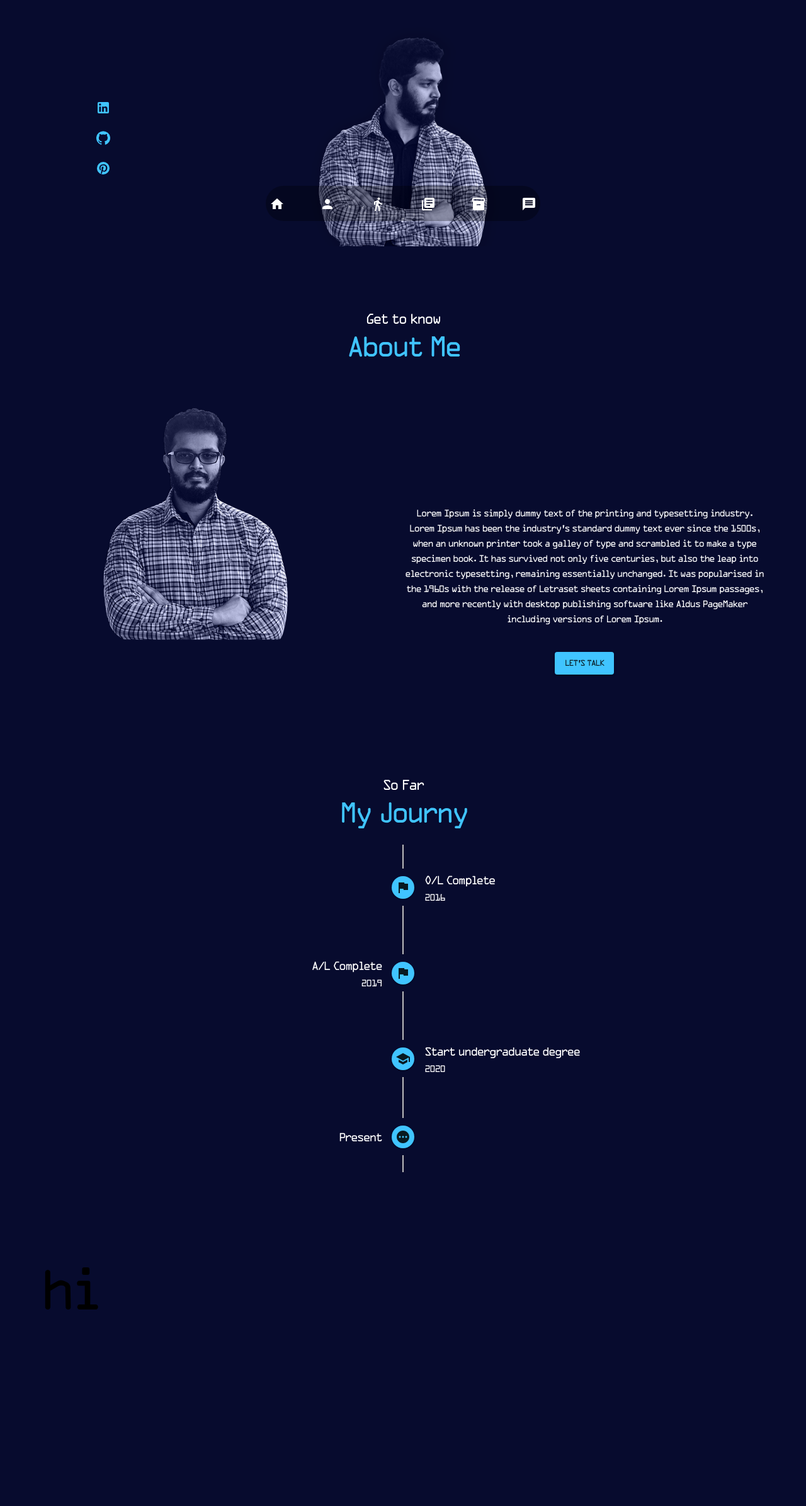
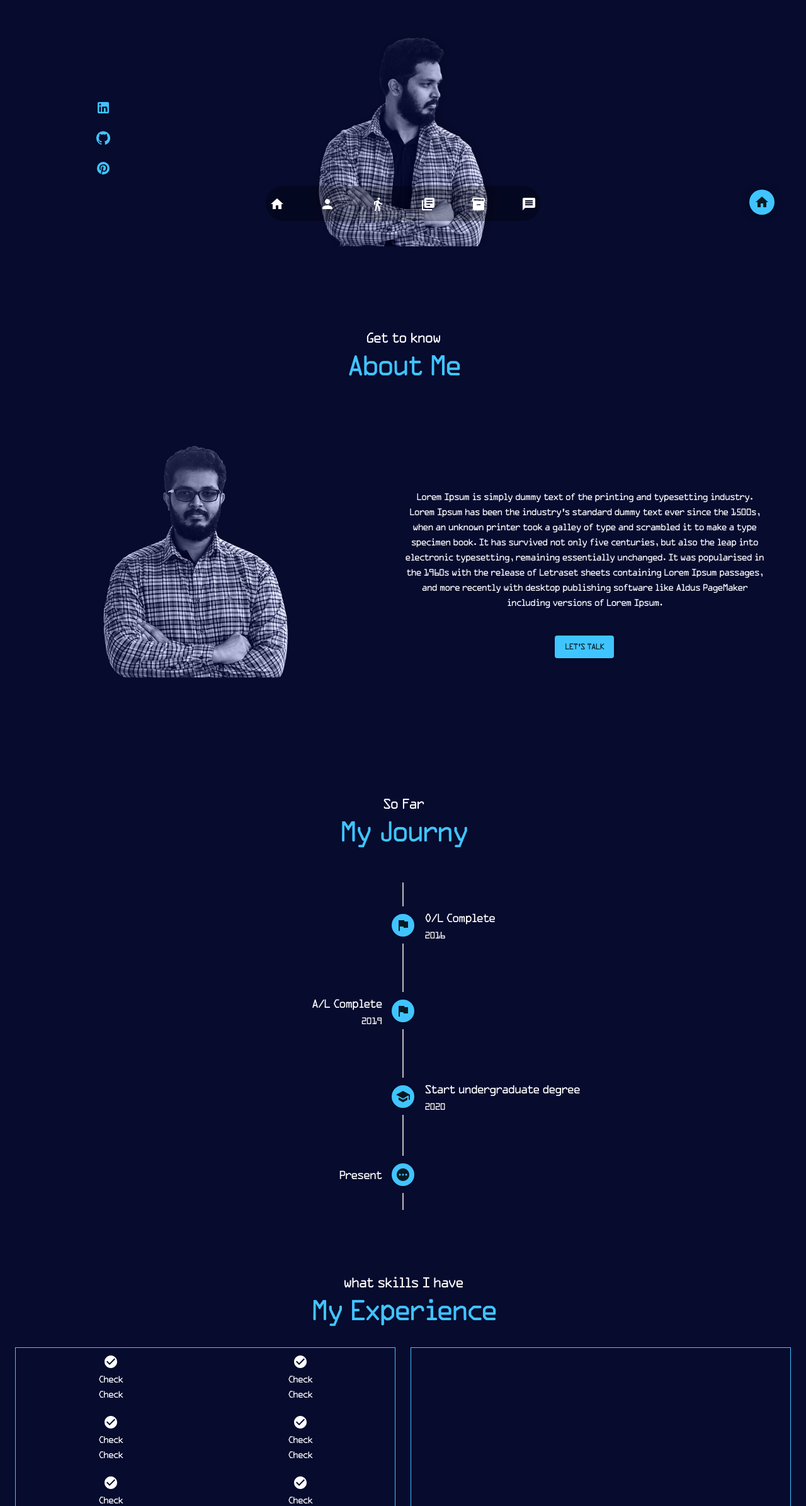
Before and after one commit to heshanm27/portfolio-, a React (Create React App) app: page / in a window 1280 px wide. Shown: the part 409-2800 px from the top of the page at 63% size. Built offline with nearby package versions, Linux system fonts and the light colour scheme.

Commit message:
experinevce page

```diff
--- a/src/App.tsx
+++ b/src/App.tsx
@@ -16,12 +16,14 @@ import Protfolio from "./pages/Portfolio/Protfolio";
 import Contact from "./pages/Contact/Contact";
 import Footer from "./pages/Footer/Footer";
 import HomeIcon from "@mui/icons-material/Home";
-import ArrowUpwardIcon from "@mui/icons-material/ArrowUpward";
+import ArrowDownwardIcon from "@mui/icons-material/ArrowDownward";
 
 import { motion } from "framer-motion";
-import { useInView } from "react-intersection-observer";
+import { useInView, InView } from "react-intersection-observer";
+import { useEffect, useState } from "react";
 function App() {
-  const { ref, inView } = useInView();
+  const { ref, inView: View } = useInView();
+  const [value, setValue] = useState(false);
   let theme = createTheme({
     typography: {
       fontFamily: "STALKER1",
@@ -42,16 +44,25 @@ function App() {
     right: 50,
   };
 
-  const handleOnClick = () => {
-    window.scrollTo(0, document.body.scrollHeight);
+  const handleOnClick = (val: boolean) => {
+    if (!val) {
+      window.scrollTo(0, document.body.scrollHeight);
+    } else if (val) {
+      const violation = document.getElementById("home");
+      window.scrollTo({
+        top: violation!.offsetTop,
+        behavior: "smooth",
+      });
+    }
   };
 
+  useEffect(() => {});
   theme = responsiveFontSizes(theme);
   const matches = useMediaQuery(theme.breakpoints.down("md"));
   return (
     <div>
       <ThemeProvider theme={theme}>
-        <div ref={ref}>
+        <div>
           <Home />
         </div>
         <About />
@@ -59,7 +70,10 @@ function App() {
         <Experience />
         <Protfolio />
         <Contact />
-        <Footer />
+
+        <InView as="div" onChange={(inView, entry) => setValue(inView)}>
+          <Footer />
+        </InView>
         <Box
           sx={[
             {
@@ -77,18 +91,18 @@ function App() {
         </Box>
         <motion.div
           animate={{
-            display: inView ? "none" : "block",
-            opacity: !inView ? 1 : 0,
+            display: View ? "none" : "block",
+            opacity: !View ? 1 : 0,
           }}
         >
           <Fab
             sx={fabStyle}
             color="primary"
             aria-label="add"
-            onClick={handleOnClick}
+            onClick={() => handleOnClick(value)}
             size="small"
           >
-            <ArrowUpwardIcon />
+            {value ? <HomeIcon /> : <ArrowDownwardIcon />}
           </Fab>
         </motion.div>
       </ThemeProvider>
--- a/src/components/Titles/Titles.tsx
+++ b/src/components/Titles/Titles.tsx
@@ -9,7 +9,7 @@ export default function Titles(props: prop) {
   const theme = useTheme();
   const matches = useMediaQuery(theme.breakpoints.down("md"));
   return (
-    <Box>
+    <Box sx={{ padding: "30px" }}>
       <Stack direction="row" justifyContent="center">
         <Typography variant="h5" alignItems="center" color="white">
           {props.subTitle}
--- a/src/pages/About/index.tsx
+++ b/src/pages/About/index.tsx
@@ -49,7 +49,7 @@ export default function About() {
                 textAlign={"center"}
                 alignItems="center"
                 color="white"
-                sx={{ marginTop: "25%" }}
+                sx={{ marginTop: "10%" }}
               >
                 Lorem Ipsum is simply dummy text of the printing and typesetting
                 industry. Lorem Ipsum has been the industry's standard dummy
--- a/src/pages/Experience/Experiene.tsx
+++ b/src/pages/Experience/Experiene.tsx
@@ -1,14 +1,80 @@
-import { Container, Typography } from "@mui/material";
-import React from "react";
+import { Box, Container, Grid, Typography } from "@mui/material";
+
+import Titles from "../../components/Titles/Titles";
+import CheckCircleIcon from "@mui/icons-material/CheckCircle";
+
+const webdev = [
+  { icon: <CheckCircleIcon />, title: "Check", subTitle: "Check" },
+  { icon: <CheckCircleIcon />, title: "Check", subTitle: "Check" },
+  { icon: <CheckCircleIcon />, title: "Check", subTitle: "Check" },
+  { icon: <CheckCircleIcon />, title: "Check", subTitle: "Check" },
+  { icon: <CheckCircleIcon />, title: "Check", subTitle: "Check" },
+  { icon: <CheckCircleIcon />, title: "Check", subTitle: "Check" },
+  { icon: <CheckCircleIcon />, title: "Check", subTitle: "Check" },
+  { icon: <CheckCircleIcon />, title: "Check", subTitle: "Check" },
+  { icon: <CheckCircleIcon />, title: "Check", subTitle: "Check" },
+  { icon: <CheckCircleIcon />, title: "Check", subTitle: "Check" },
+];
 
 export default function Experience() {
   return (
-    <div
-      id="experience"
-      style={{ backgroundColor: "#070B2E", height: "100vh" }}
-    >
-      <Container>
-        <Typography variant="h1">hi</Typography>
+    <div id="experience" style={{ backgroundColor: "#070B2E" }}>
+      <Container maxWidth="xl">
+        <Box>
+          <Titles mainTitle="My Experience" subTitle="what skills I have" />
+
+          <Grid container spacing={3} sx={{ justifyContent: "center" }}>
+            <Grid item xs={12} md={6}>
+              <Box
+                sx={{
+                  border: "1px solid #40C4FF",
+                }}
+              >
+                <Grid container>
+                  {webdev.map((value, index) => {
+                    return (
+                      <Grid
+                        item
+                        key={index}
+                        xs={12}
+                        md={6}
+                        sx={{
+                          color: "white",
+                          justifyContent: "center",
+                          alignContent: "center",
+                          textAlign: "center",
+                          padding: "10px",
+                        }}
+                      >
+                        {value.icon}
+                        <Typography>{value.title}</Typography>
+                        <Typography>{value.subTitle}</Typography>
+                      </Grid>
+                    );
+                  })}
+                </Grid>
+              </Box>
+            </Grid>
+            <Grid item xs={12} md={6}>
+              {" "}
+              <Box
+                sx={{
+                  border: "1px solid #40C4FF",
+                  height: "400px",
+                }}
+              ></Box>
+            </Grid>
+            <Grid item xs={12} md={6}>
+              {" "}
+              <Box
+                sx={{
+                  border: "1px solid #40C4FF",
+                  height: "400px",
+                }}
+              ></Box>
+            </Grid>
+          </Grid>
+        </Box>
       </Container>
     </div>
   );
--- a/src/pages/Journy/Journy.tsx
+++ b/src/pages/Journy/Journy.tsx
@@ -61,7 +61,7 @@ export default function Journy() {
                       <TimelineConnector />
                     </TimelineSeparator>
                     <TimelineContent
-                      sx={{ py: matches === true ? "50px" : "40px", px: 2 }}
+                      sx={{ py: matches === true ? "30px" : "40px", px: 2 }}
                     >
                       <Typography
                         variant={matches === true ? "caption" : "h6"}
```
